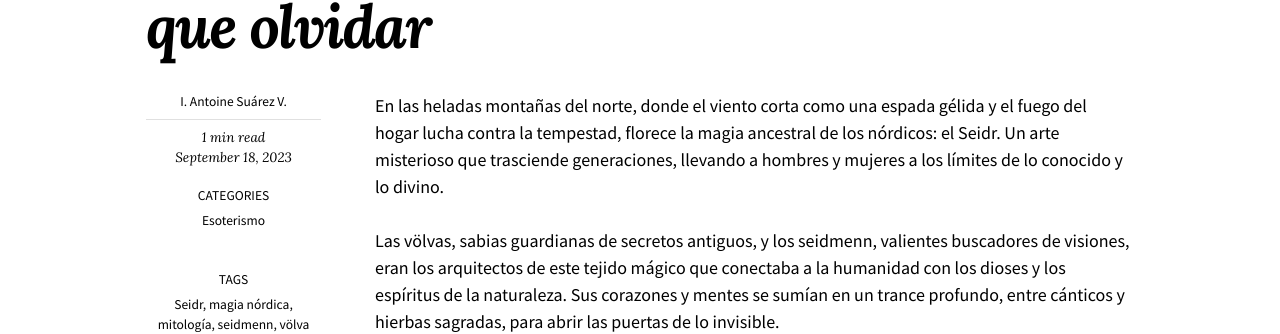
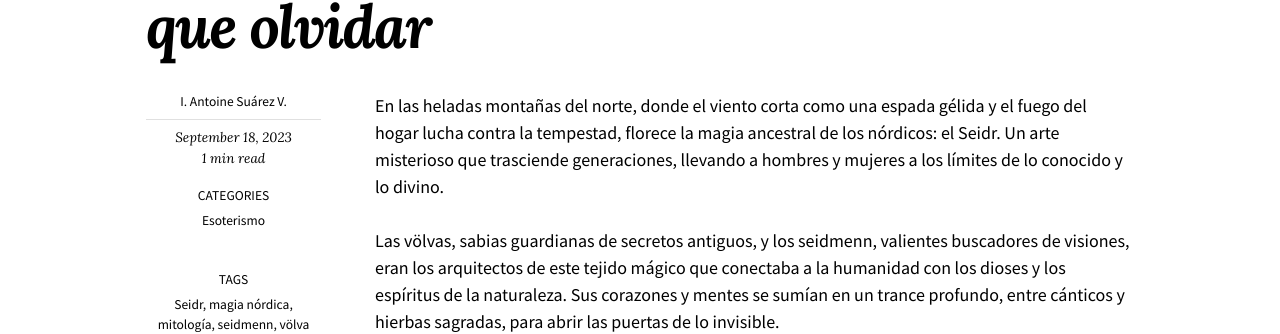
Before and after one commit to KajiiNarumi/Blog, a Jekyll site: the page built from _posts/2023-09-18-el-seidr-la-magia-nordica-que-no-hay-que-olvidar.md, in a window 1280 px wide. Shown: the part 989-1323 px from the top of the page. Built offline with Jekyll 4.4.1, drawn with Linux system fonts in a browser that asks for light colours; nearby versions of some CDN libraries.

Commit message:
Update post.html

```diff
--- a/_layouts/post.html
+++ b/_layouts/post.html
@@ -27,8 +27,9 @@ layout: default
   <span class="post-author">{{ author_name }}</span>
 {% endif %}
 
+
+        {% include page-date.html %}
         {% include read-time.html %}
-        {% include page-date.html %}
         {% include page-categories.html %}
         {% include page-tags.html %}
       </div>
```
